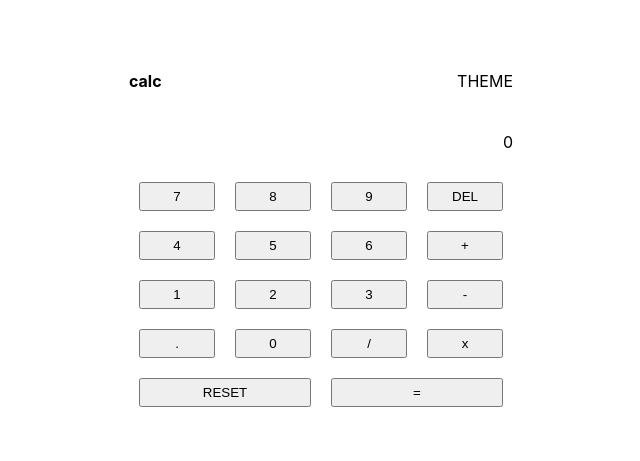
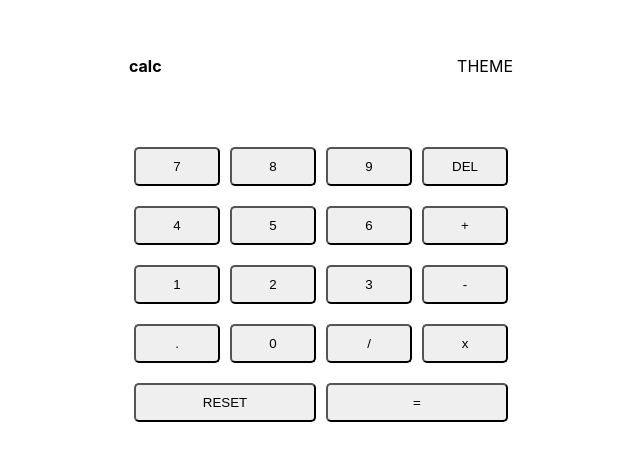
Before and after one commit to Babu-Mohammed-Izhan/calcwiththemes, a React (Create React App) app: page / in a window 1280 px wide. Shown: the part 167-628 px from the top of the page, without its empty margins (319-959 px from the left). Built offline with nearby package versions, Linux system fonts and the light colour scheme.

Commit message:
layout complete

```diff
--- a/src/App.css
+++ b/src/App.css
@@ -48,12 +48,14 @@
 }
 
 .App .row .calc {
-  margin: 10px;
-  padding: 5px 20px;
+  margin: 10px 5px;
+  padding: 10px 25px;
+  border-radius: 5px;
 }
 
 .App .row .calc.del {
-  padding: 5px 10px;
+  padding: 10px 20px;
+  border-radius: 5px;
 }
 
 .App .row-submit {
@@ -64,7 +66,8 @@
 }
 
 .App .row-submit .calc {
-  margin: 10px;
-  padding: 5px 20px;
+  margin: 10px 5px;
+  padding: 10px 20px;
+  border-radius: 5px;
 }
 /*# sourceMappingURL=App.css.map */
--- a/src/App.scss
+++ b/src/App.scss
@@ -24,19 +24,22 @@
     display: grid;
     grid-template-columns: 1fr 1fr 1fr 1fr;
     .calc {
-      margin: 10px;
-      padding: 5px 20px;
+      margin: 10px 5px;
+      padding: 10px 25px;
+      border-radius: 5px;
     }
     .calc.del {
-      padding: 5px 10px;
+      padding: 10px 20px;
+      border-radius: 5px;
     }
   }
   .row-submit {
     display: grid;
     grid-template-columns: 1fr 1fr;
     .calc {
-      margin: 10px;
-      padding: 5px 20px;
+      margin: 10px 5px;
+      padding: 10px 20px;
+      border-radius: 5px;
     }
   }
 }
--- a/src/App.tsx
+++ b/src/App.tsx
@@ -2,7 +2,27 @@ import React from "react";
 import "./App.css";
 
 function App() {
-  const [value, setValue] = React.useState(0);
+  const [value, setValue] = React.useState("");
+  const [operator, setOperator] = React.useState("");
+
+  const addNumber = (num: string): void => {
+    setValue("");
+    setValue(value + num);
+  };
+
+  const handleDelete = (): void => {
+    setValue("0");
+    setOperator("");
+  };
+
+  const handleOperator = (str: string): void => {
+    setOperator(str);
+    setValue(value + str);
+  };
+
+  const handleDecimal = () => {
+    setValue(value + ".");
+  };
 
   return (
     <div className="App">
@@ -16,28 +36,60 @@ function App() {
       <div className="calc-buttons-wrapper">
         <div className="calc-buttons">
           <div className="row">
-            <button className="calc">7</button>
-            <button className="calc">8</button>
-            <button className="calc">9</button>
-            <button className="calc del">DEL</button>
+            <button className="calc" onClick={() => addNumber("7")}>
+              7
+            </button>
+            <button className="calc" onClick={() => addNumber("8")}>
+              8
+            </button>
+            <button className="calc" onClick={() => addNumber("9")}>
+              9
+            </button>
+            <button className="calc del" onClick={() => handleDelete()}>
+              DEL
+            </button>
           </div>
           <div className="row">
-            <button className="calc">4</button>
-            <button className="calc">5</button>
-            <button className="calc">6</button>
-            <button className="calc">+</button>
+            <button className="calc" onClick={() => addNumber("4")}>
+              4
+            </button>
+            <button className="calc" onClick={() => addNumber("5")}>
+              5
+            </button>
+            <button className="calc" onClick={() => addNumber("6")}>
+              6
+            </button>
+            <button className="calc" onClick={() => handleOperator("+")}>
+              +
+            </button>
           </div>
           <div className="row">
-            <button className="calc">1</button>
-            <button className="calc">2</button>
-            <button className="calc">3</button>
-            <button className="calc">-</button>
+            <button className="calc" onClick={() => addNumber("1")}>
+              1
+            </button>
+            <button className="calc" onClick={() => addNumber("2")}>
+              2
+            </button>
+            <button className="calc" onClick={() => addNumber("3")}>
+              3
+            </button>
+            <button className="calc" onClick={() => handleOperator("-")}>
+              -
+            </button>
           </div>
           <div className="row">
-            <button className="calc">.</button>
-            <button className="calc">0</button>
-            <button className="calc">/</button>
-            <button className="calc">x</button>
+            <button className="calc" onClick={() => handleDecimal()}>
+              .
+            </button>
+            <button className="calc" onClick={() => addNumber("0")}>
+              0
+            </button>
+            <button className="calc" onClick={() => handleOperator("/")}>
+              /
+            </button>
+            <button className="calc" onClick={() => handleOperator("*")}>
+              x
+            </button>
           </div>
           <div className="row-submit">
             <button className="calc">RESET</button>
```
Also changed, not shown: 1 other file (tests, documents, lock files or other folders).
